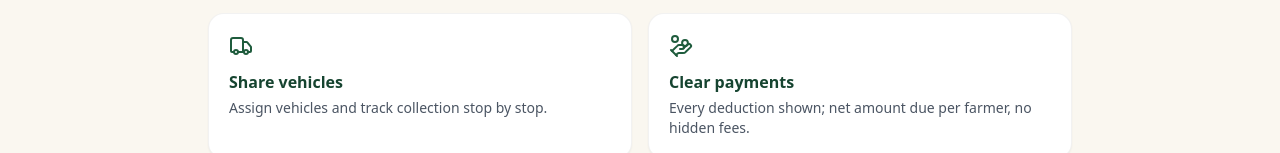
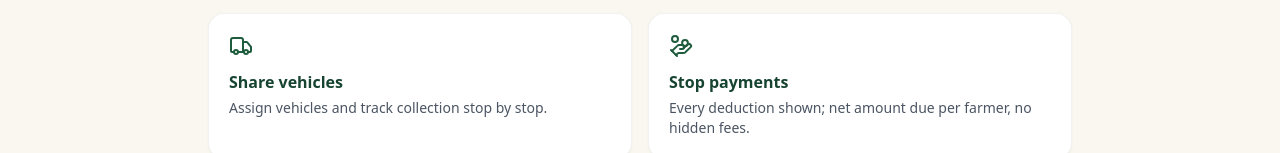
Before and after one commit to KingaTshering10/DrukAgriLink, a Next.js app: page / in a window 1280 px wide. Shown: the part 657-810 px from the top of the page. Built offline with nearby package versions, Linux system fonts and the light colour scheme.

Commit message:
change fourth card to Stop payments

```diff
--- a/src/app/page.tsx
+++ b/src/app/page.tsx
@@ -6,7 +6,7 @@ export default function Landing() {
     { icon: Sprout, title: "List your crops", body: "Farmers publish available produce with price, grade and location." },
     { icon: Users, title: "Pool your supply", body: "Coordinators pool small harvests to meet larger buyer orders." },
     { icon: Truck, title: "Share vehicles", body: "Assign vehicles and track collection stop by stop." },
-    { icon: HandCoins, title: "Clear payments", body: "Every deduction shown; net amount due per farmer, no hidden fees." },
+    { icon: HandCoins, title: "Stop payments", body: "Every deduction shown; net amount due per farmer, no hidden fees." },
   ];
   return (
     <main>
```
